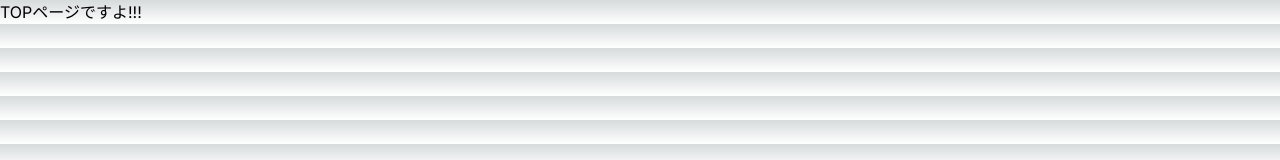
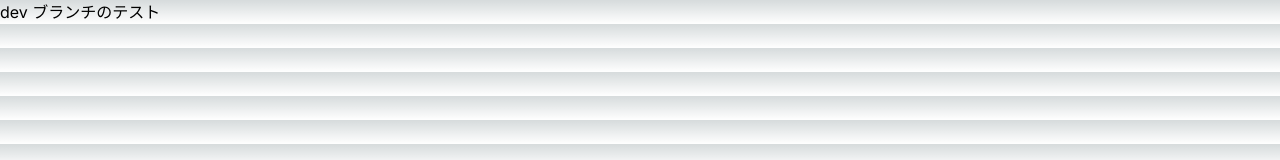
Before and after one commit to TF-777/practice, a Next.js app: page / in a window 1280 px wide. Shown: the top 160 px of the page. Built offline with nearby package versions, Linux system fonts and the light colour scheme.

Commit message:
modify top

```diff
--- a/app/page.tsx
+++ b/app/page.tsx
@@ -1,7 +1,5 @@
-import middleware from '../pages/api/middleware';
+const Home: React.FC = () => {
+  return <h1>dev ブランチのテスト</h1>;
+};
 
-export default async function handler(req, res) {
-  await middleware(req, res);
-  return <h1>TOPページですよ!!!</h1>;
-  // この後の処理を記述します
-}
+export default Home;
```
